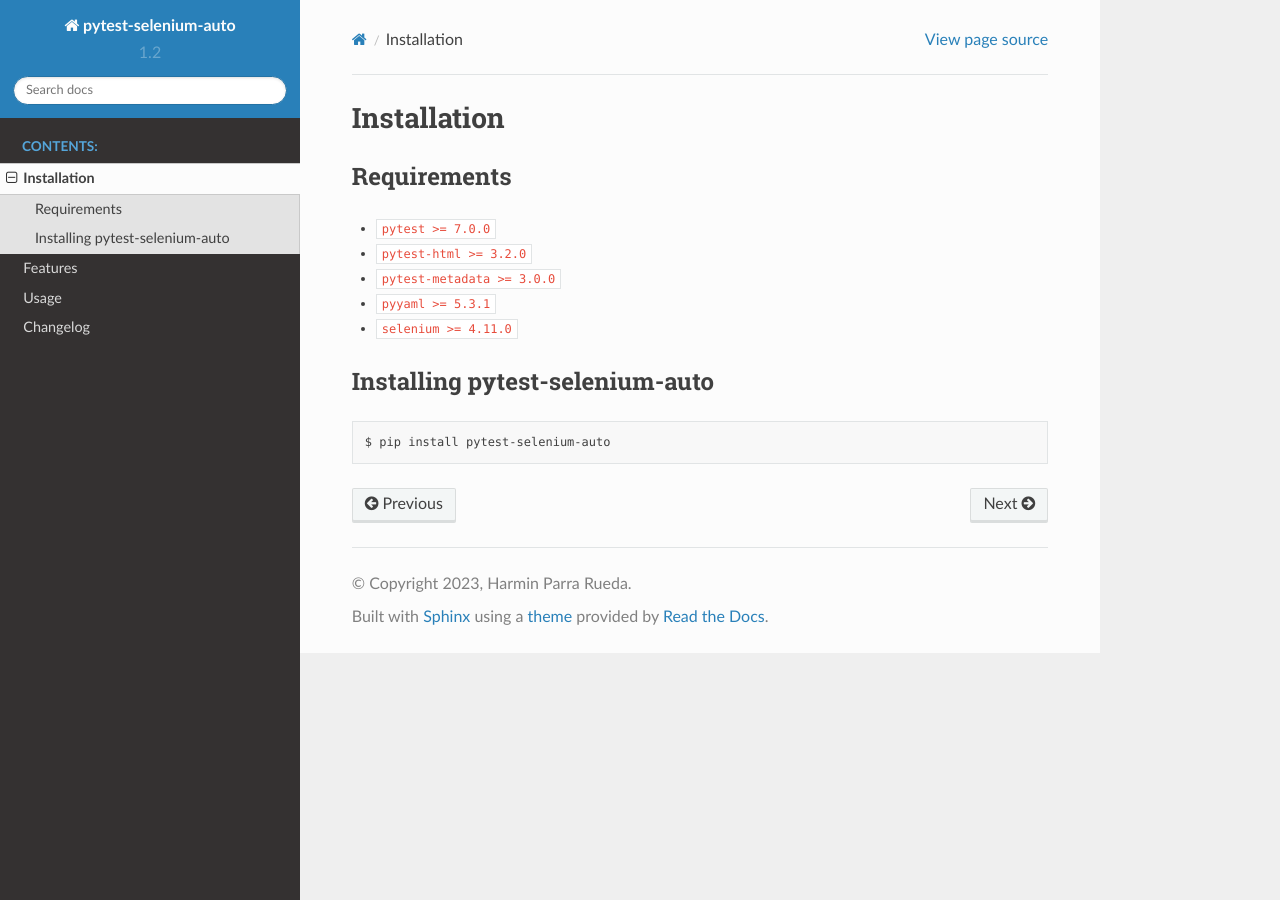
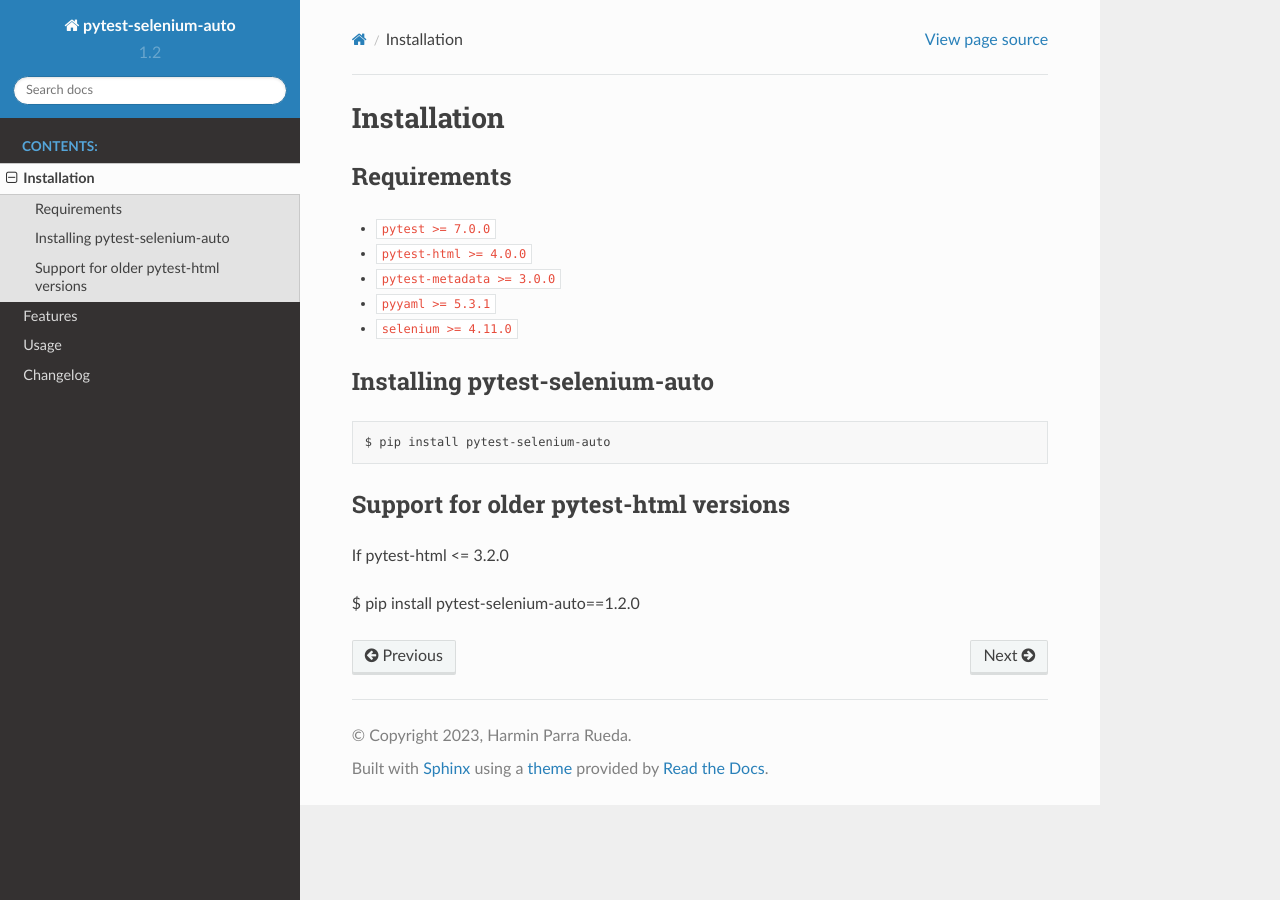
Before and after one commit to harmin-parra/pytest-selenium-auto, a Sphinx documentation site: the page built from docs/installation.rst, in a window 1280 px wide. Built offline with Sphinx 7.4.7 and the Read the Docs theme 2.0.0, drawn with Linux system fonts in a browser that asks for light colours.

Commit message:
update installation instructions

```diff
--- a/docs/installation.rst
+++ b/docs/installation.rst
@@ -6,7 +6,7 @@
 ------------
 
 * ``pytest >= 7.0.0``
-* ``pytest-html >= 3.2.0``
+* ``pytest-html >= 4.0.0``
 * ``pytest-metadata >= 3.0.0``
 * ``pyyaml >= 5.3.1``
 * ``selenium >= 4.11.0``
@@ -18,3 +18,10 @@
 .. code-block:: bash
 
   $ pip install pytest-selenium-auto
+
+Support for older pytest-html versions
+--------------------------------------
+
+If pytest-html <= 3.2.0
+
+$ pip install pytest-selenium-auto==1.2.0
```
